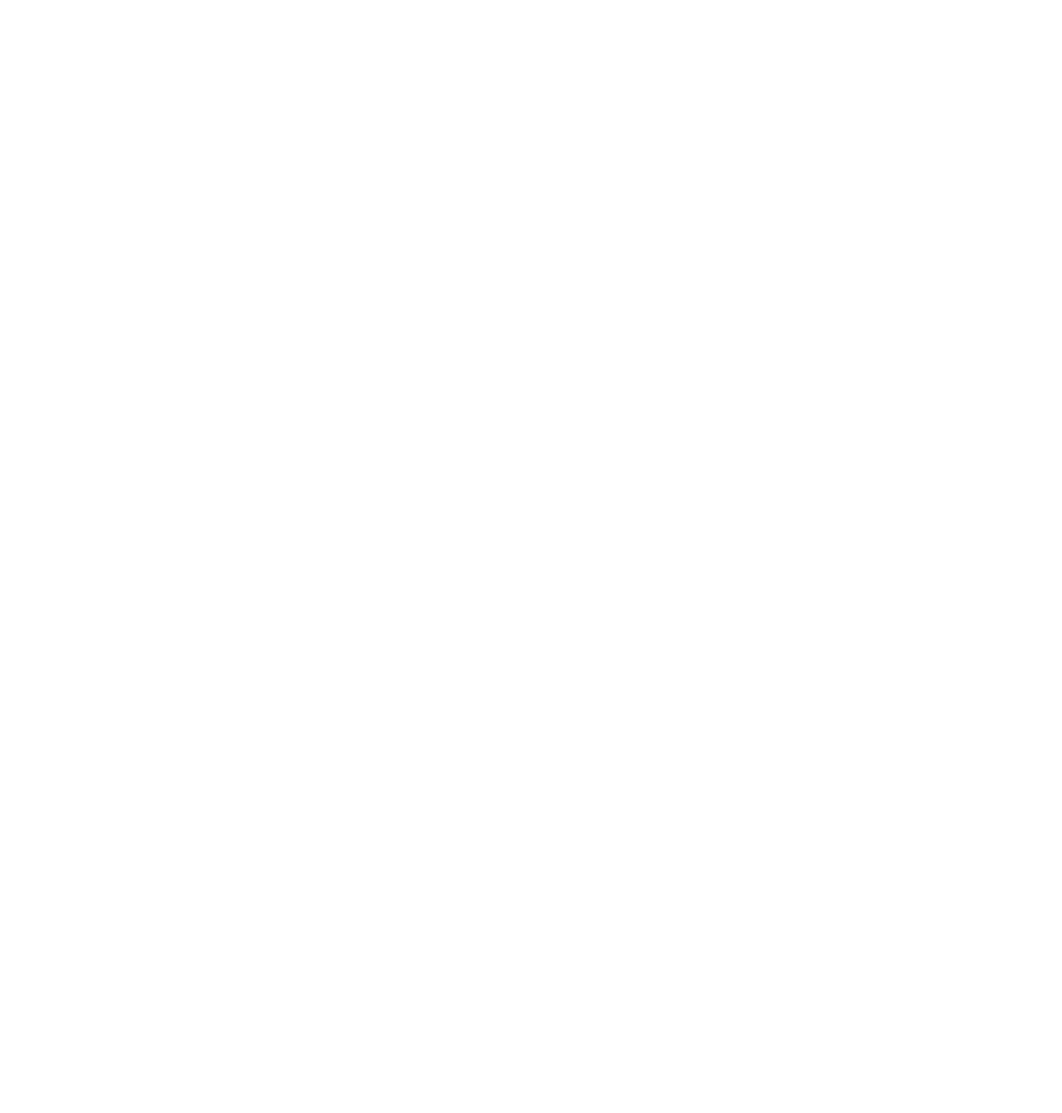
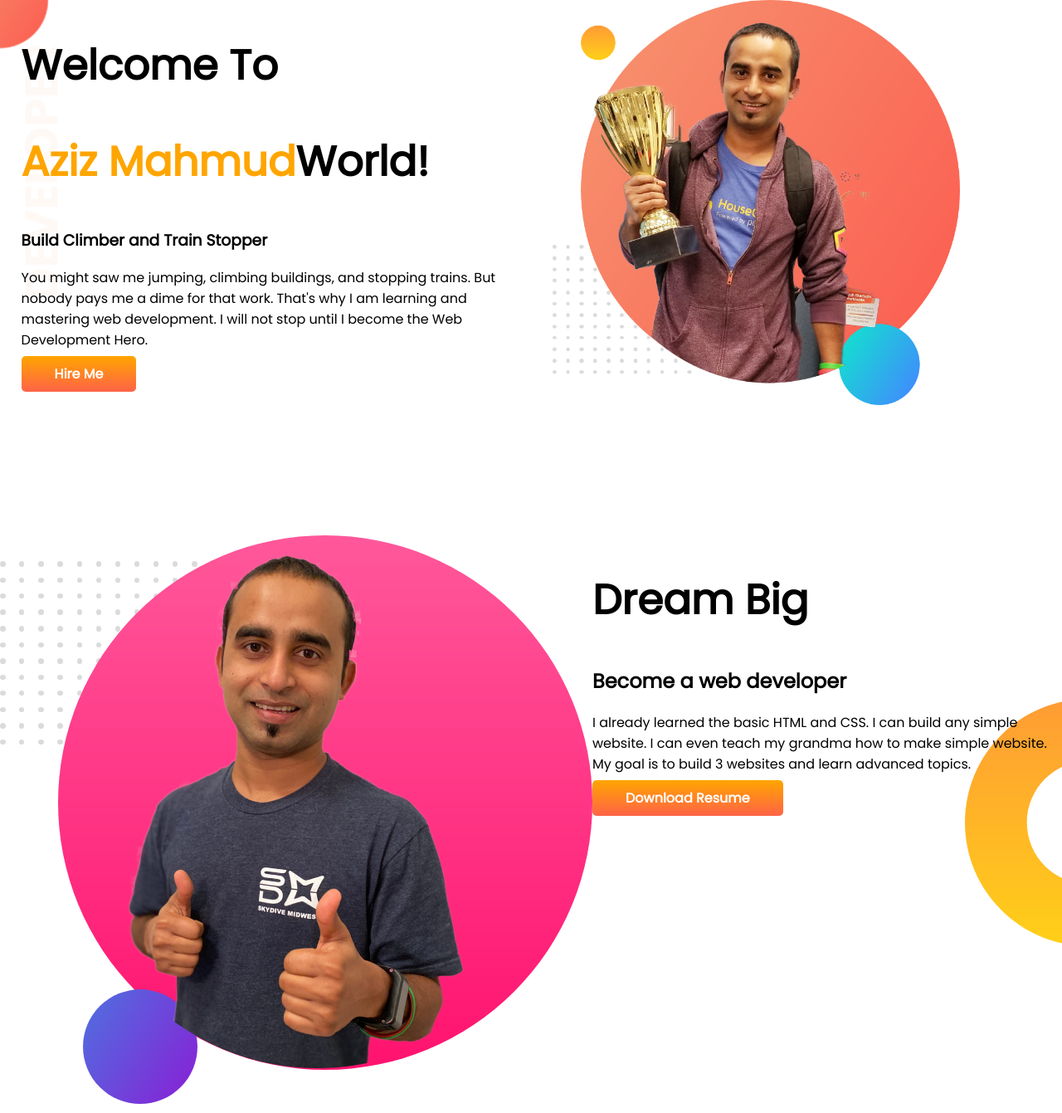
Before and after one commit to azizmahmud/developer-portfolio, a plain HTML site: page index.html in a window 1280 px wide. Shown: the whole page at 83% size. Before the commit the page ends 800 px from the top, so only its background shows below. Drawn offline with Linux system fonts and the light colour scheme.

Commit message:
here is first two section

```diff
--- a/index.html
+++ b/index.html
@@ -1,13 +1,51 @@
 <!DOCTYPE html>
 <html lang="en">
+
 <head>
     <meta charset="UTF-8">
     <meta http-equiv="X-UA-Compatible" content="IE=edge">
     <meta name="viewport" content="width=device-width, initial-scale=1.0">
     <title>developer-portfolio</title>
+    <link rel="preconnect" href="https://fonts.googleapis.com">
+    <link rel="preconnect" href="https://fonts.gstatic.com" crossorigin>
+    <link href="https://fonts.googleapis.com/css2?family=Poppins&display=swap" rel="stylesheet">
     <link rel="stylesheet" href="style.css">
 </head>
+
 <body>
+    <section class="top-banner">
+
+        <div class="half-with">
+            <h1>Welcome To</h1>
+            <h1><span class="orange-color">Aziz Mahmud</span>World!</h1>
+            <h3>Build Climber and Train Stopper</h3>
+            <p>You might saw me jumping, climbing buildings, and stopping trains. But nobody pays me a dime for that
+                work. That's why I am learning and mastering web development. I will not stop until I become the Web
+                Development Hero.</p>
+            <a class="link-button" target="blank" href="https://www.linkedin.com/in/azizverse/">Hire Me</a>
+
+        </div>
+        <div class="half-with">
+            <img src="image/jhankar.png" alt="">
+        </div>
+
+    </section>
+    <section class="dream-big">
+
+        <div half-with>
+            <img src="image/jhankar2.png" alt="">
+        </div>
+        <div half-with>
+            <h1>Dream Big</h1>
+            <h2>Become a web developer</h2>
+            <p>I already learned the basic HTML and CSS. I can build any simple website. I can even teach my grandma how
+                to make simple website. My goal is to build 3 websites and learn advanced topics.</p>
+            <a class="link-button" target="blank" href="https://www.linkedin.com/in/azizverse/">Download Resume</a>
+        </div>
+
+    </section>
+
 
 </body>
+
 </html>
--- a/style.css
+++ b/style.css
@@ -0,0 +1,43 @@
+body{
+    font-family: 'Poppins', sans-serif;
+    margin:0;
+}
+h1{
+    font-size: 50px;
+
+}
+.orange-color{
+ color: orange;
+}
+
+section{
+    display:flex;
+    margin-bottom: 150px;
+}
+
+.half-with{
+    width: 50%;
+    padding-left: 2%;
+}
+.half-with img{
+    width: 80%;
+}
+
+.link-button{
+    text-decoration: none;
+    padding: 10px 40px;
+    background-image: linear-gradient(orange,tomato);
+    border-radius: 5px;
+    color: white;
+    font-weight: 700;
+
+}
+.top-banner{
+    background-image:url(image/top-banner.png);
+    background-repeat: no-repeat;
+}
+.dream-big{
+    background-image:url(image/dream-bg.png);
+    background-repeat: no-repeat;
+    background-position: right;
+}
```
Also changed, not shown: image/dream-bg.png (added), image/exp-bg.png (added), image/jhankar.png (added), image/jhankar2.png (added), image/my-bg.png (added), image/my-bg2.png (added), image/top-banner.png (added).
